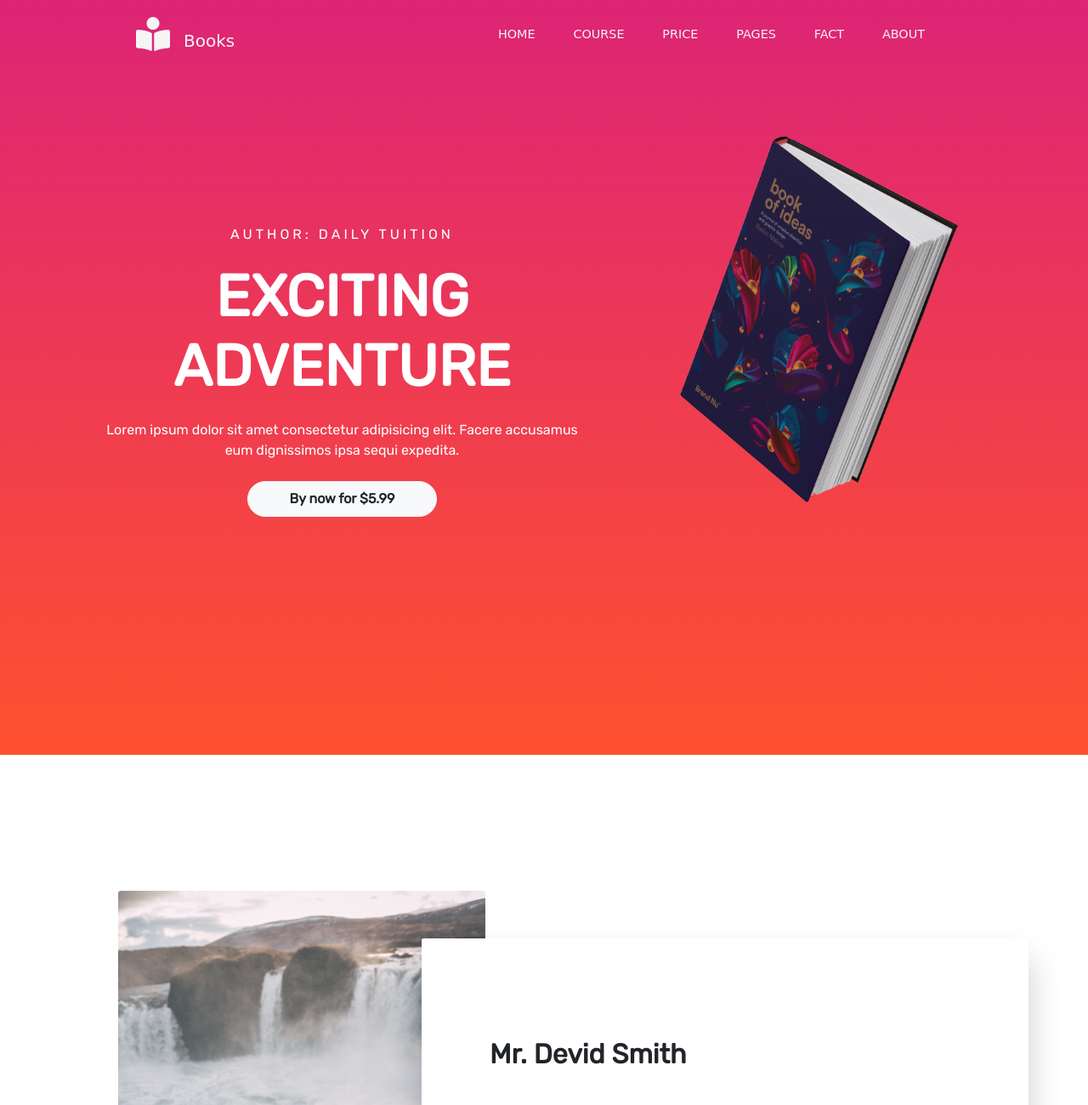
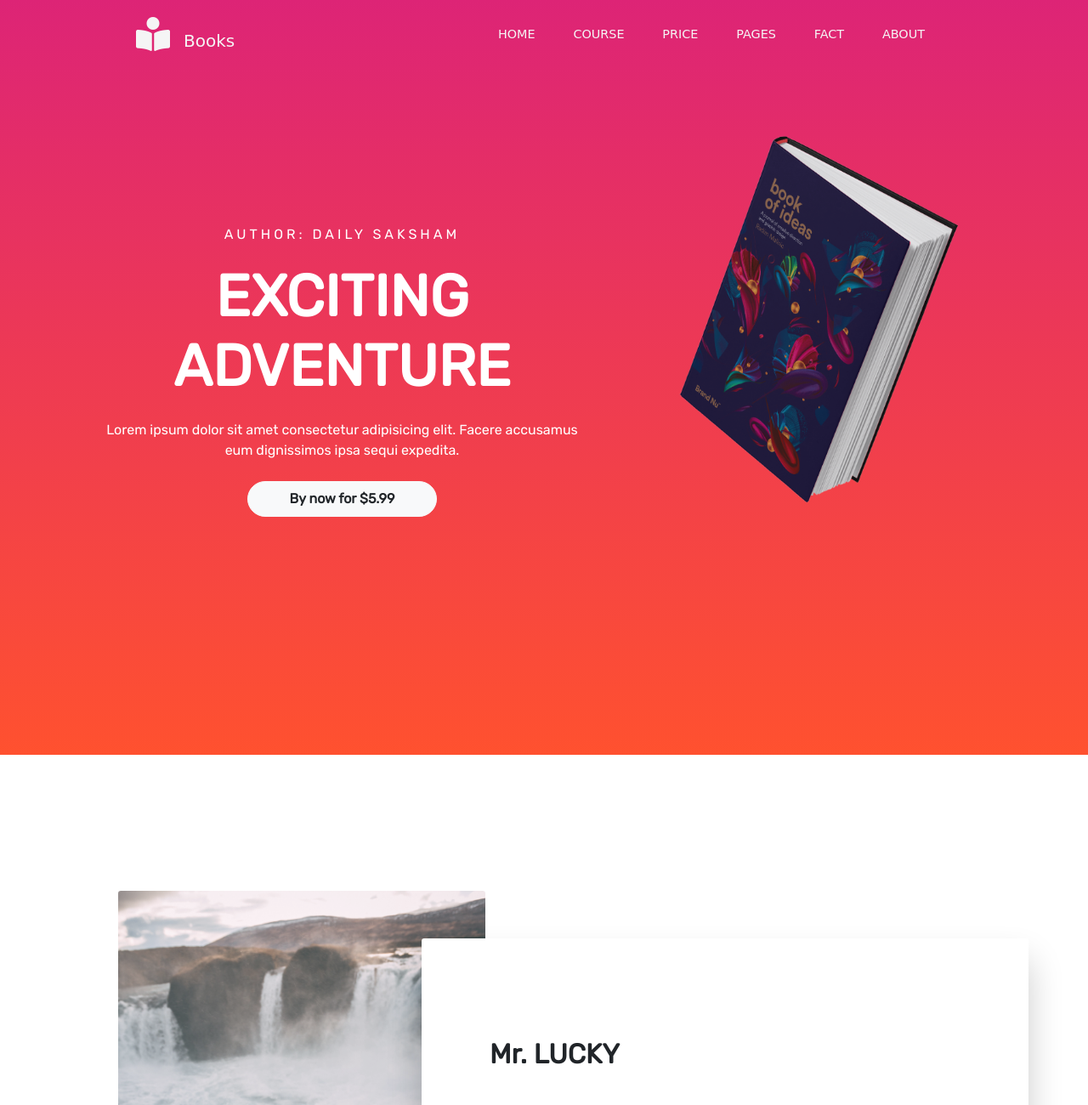
Before and after one commit to hashtag354636/superman, a plain HTML site: page src/Index.html in a window 1280 px wide. Shown: the top 1300 px of the page at 85% size. Drawn offline with nearby package versions, Linux system fonts and the light colour scheme; files whose address does not match are found by name; a web font is replaced by a local one.

Commit message:
Update Index.html

```diff
--- a/src/Index.html
+++ b/src/Index.html
@@ -61,7 +61,7 @@
     <div class="container text-center">
       <div class="row">
         <div class="col-md-7 col-sm-12  text-white">
-          <h6>AUTHOR: DAILY TUITION</h6>
+          <h6>AUTHOR: DAILY SAKSHAM</h6>
           <h1>EXCITING ADVENTURE</h1>
           <p>
             Lorem ipsum dolor sit amet consectetur adipisicing elit. Facere accusamus eum dignissimos ipsa sequi expedita.
@@ -87,7 +87,7 @@
           </div>
           <div class="col-md-6 col-12">
             <div class="panel text-left">
-              <h1>Mr. Devid Smith</h1>
+              <h1>Mr. LUCKY</h1>
               <p class="pt-4">
                 Lorem, ipsum dolor sit amet consectetur adipisicing elit. Facere iure adipisci harum ducimus accusantium, repudiandae aperiam
                 voluptatum, id ex ratione omnis reiciendis possimus officiis.
```
